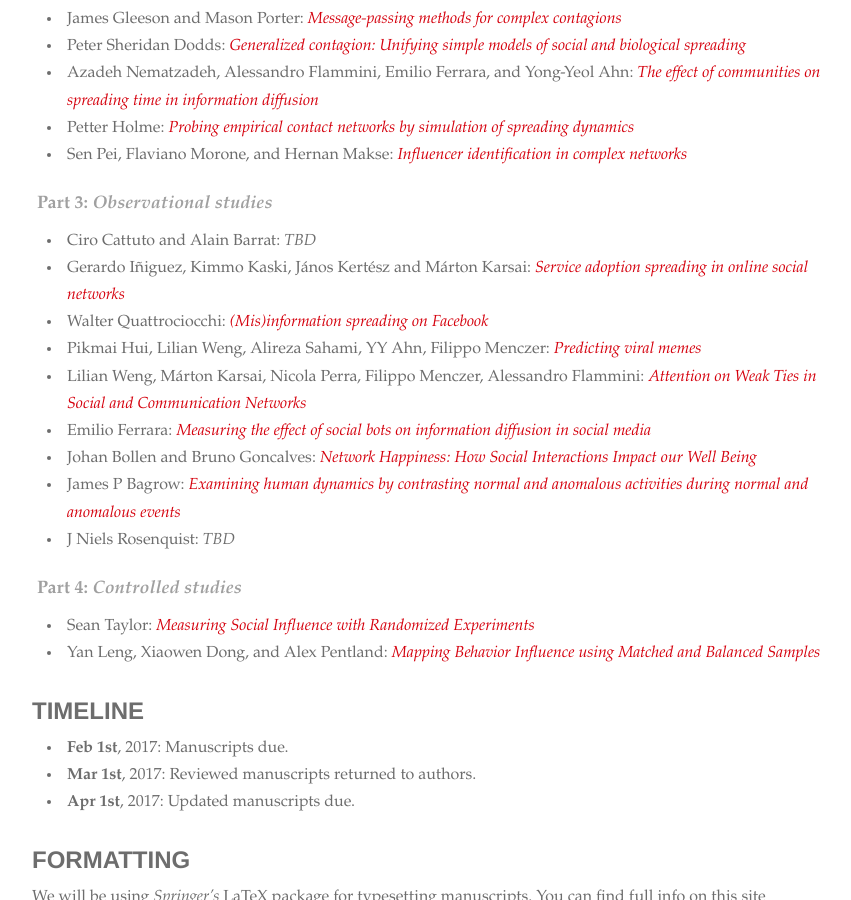
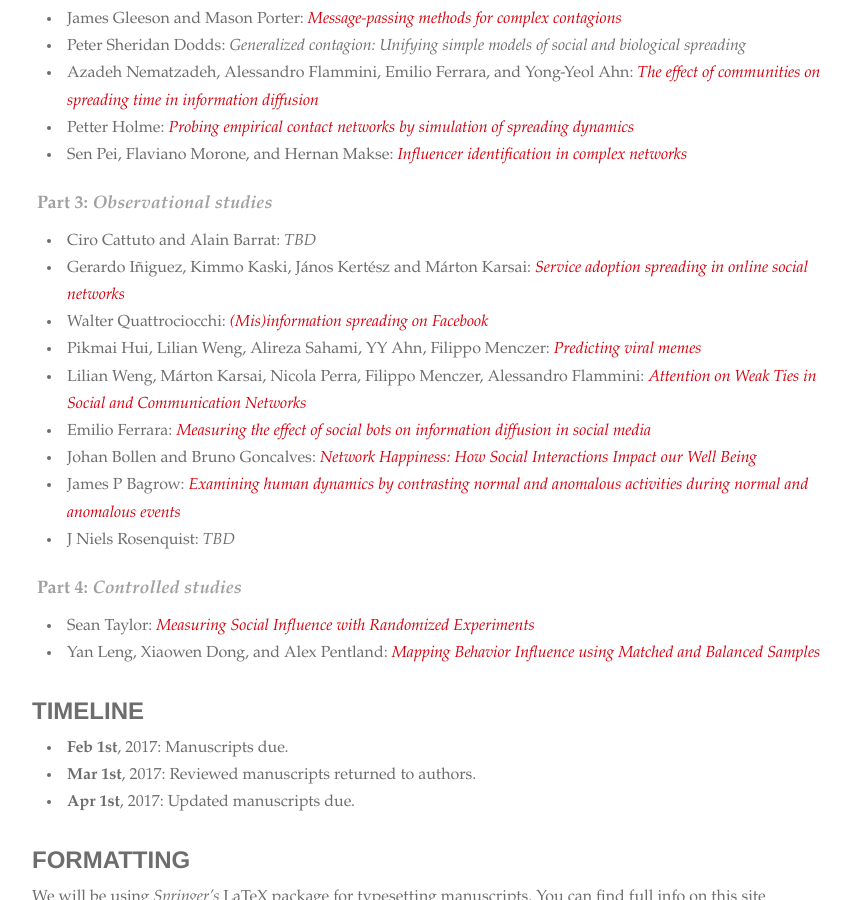
Before and after one commit to socialcontagionbook/socialcontagionbook.github.io, a Jekyll site: the page built from index.md, in a window 1280 px wide and 900 px high, scrolled down 513 px. Shown: the whole window, without its empty margins (208-1059 px from the left). Built offline with Jekyll 4.4.1, drawn with Linux system fonts in a browser that asks for light colours; some web fonts are replaced; our own code applies the rules of GitHub Pages for plain Markdown files; some of the changed text lies outside the part shown.

Commit message:
Update index.md

```diff
--- a/index.md
+++ b/index.md
@@ -11,12 +11,12 @@
 ## **Part 1**: _Introduction to spreading in social systems_
 
 * Damon Centola: _TBD_
-* Peter Sheridan Dodds: [_Understanding the global spreading condition for simple models of spreading_](#dodds1)
+* Peter Sheridan Dodds: _Understanding the global spreading condition for simple models of spreading_
 
 ## **Part 2**: _Models and Theories_
 
 * James Gleeson and Mason Porter: [_Message-passing methods for complex contagions_](#gleeson)
-* Peter Sheridan Dodds: [_Generalized contagion: Unifying simple models of social and biological spreading_](#dodds2)
+* Peter Sheridan Dodds: _Generalized contagion: Unifying simple models of social and biological spreading_
 * Azadeh Nematzadeh, Alessandro Flammini, Emilio Ferrara, and Yong-Yeol Ahn: [_The effect of communities on spreading time in information diffusion_](#nematzadeh)
 * Petter Holme: [_Probing empirical contact networks by simulation of spreading dynamics_](#holme)
 * Sen Pei, Flaviano Morone, and Hernan Makse: [_Influencer identification in complex networks_](#pei)
@@ -24,7 +24,7 @@
 ## **Part 3**: _Observational studies_
 
 * Ciro Cattuto and Alain Barrat: _TBD_
-* Gerardo Iñiguez, Kimmo Kaski, János Kertész and Márton Karsai: [_Service adoption spreading in online social networks_](#iniquez)
+* Gerardo Iñiguez, Kimmo Kaski, János Kertész and Márton Karsai: [_Service adoption spreading in online social networks_](#iniquez)
 * Walter Quattrociocchi: [_(Mis)information spreading on Facebook_](#quattrociocchi)
 * Pikmai Hui, Lilian Weng, Alireza Sahami, YY Ahn, Filippo Menczer: [_Predicting viral memes_](#hui)
 * Lilian Weng, Márton Karsai, Nicola Perra, Filippo Menczer, Alessandro Flammini: [_Attention on Weak Ties in Social and Communication Networks_](#weng)
@@ -132,7 +132,7 @@
 
 ### Ciro Cattuto and Alain Barrat: _TBD_
 
-### <a name="iniguez"></a>Gerardo Iñiguez, Kimmo Kaski, János Kertész and Márton Karsai: _Service adoption spreading in online social networks_
+### <a name="iniguez"></a>Gerardo Iñiguez, Kimmo Kaski, János Kertész and Márton Karsai: _Service adoption spreading in online social networks_
 
 Adoption of innovations, products or online services is commonly interpreted as
 a spreading process that is arguably driven by social influence, external
```
